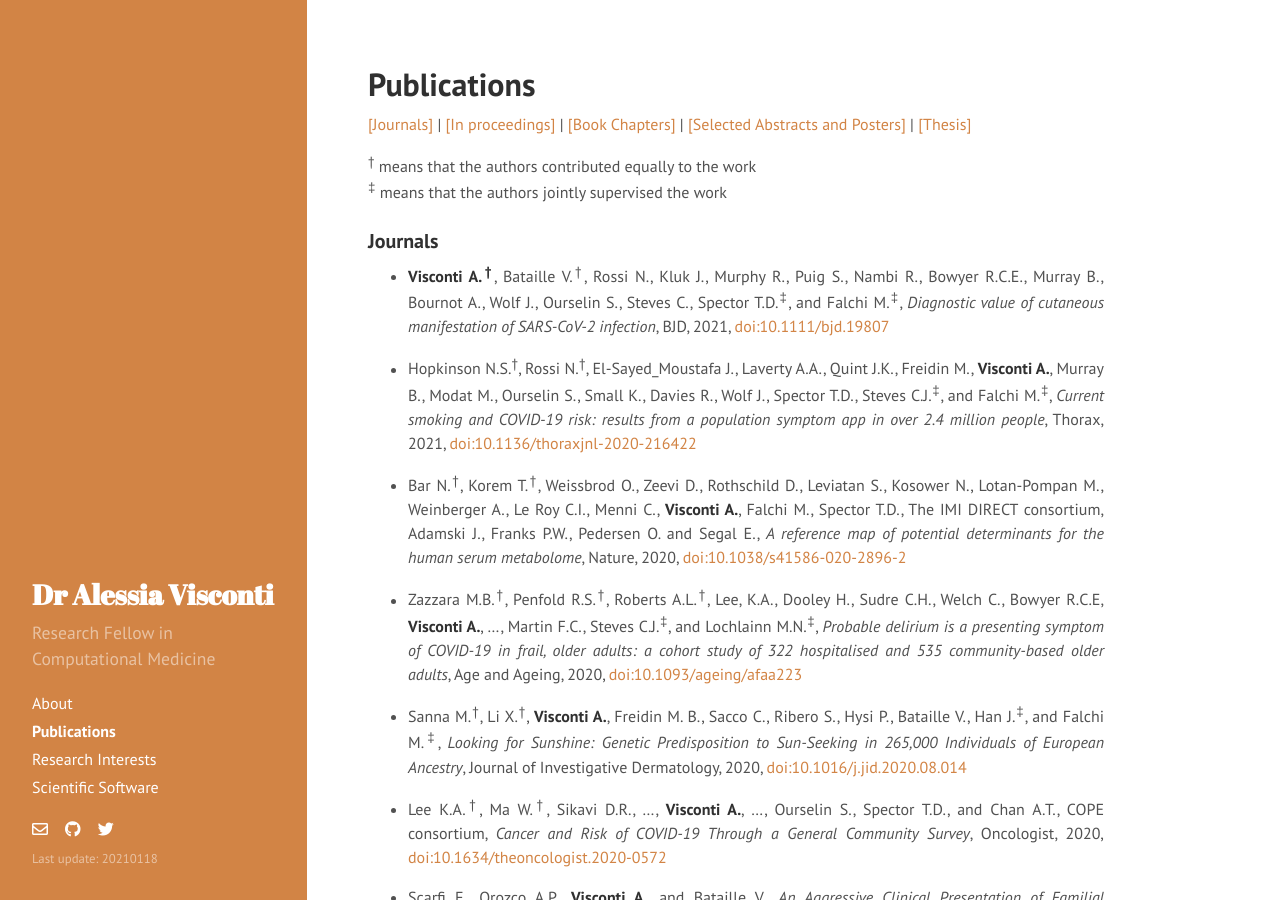
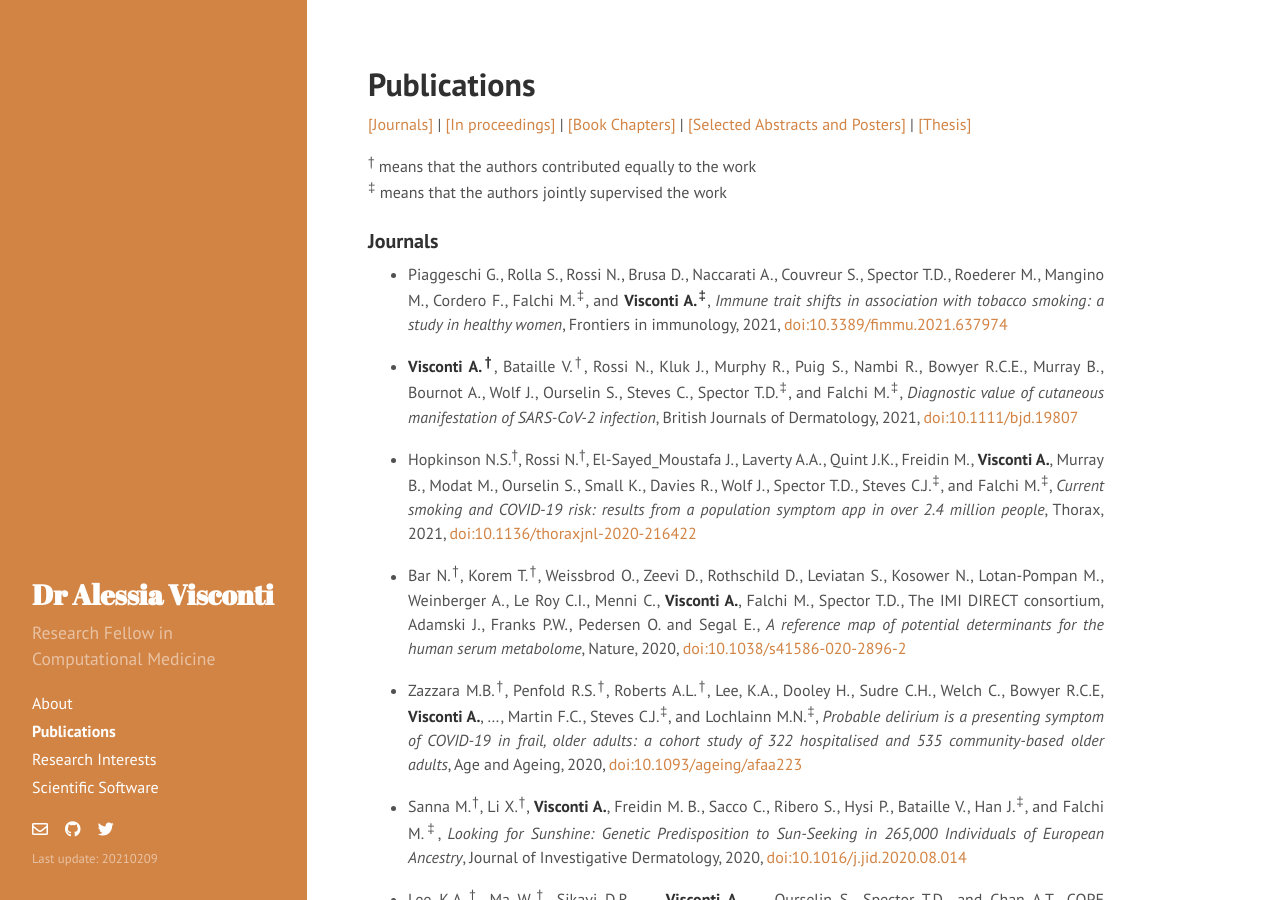
Before and after one commit to alesssia/alesssia.github.io, a Jekyll site: the page built from publications.md, in a window 1280 px wide and 900 px high. Built offline with Jekyll 4.4.1, drawn with Linux system fonts in a browser that asks for light colours; nearby versions of some CDN libraries; a style sheet for code colours, icons or effects is not loaded.

Commit message:
Added Front Immunol to publications

```diff
--- a/_config.yml
+++ b/_config.yml
@@ -11,7 +11,7 @@ tagline:     ''
 description: 'Research Fellow in Computational Medicine'
 url:         http://alesssia.github.io/
 baseurl:     /
-lastmod:    '20210118'
+lastmod:    '20210209'
 
 author:
   name:      'Alessia Visconti'
--- a/publications.md
+++ b/publications.md
@@ -16,7 +16,9 @@ title: Publications
 
 ###  Journals
 
-- **Visconti A.<sup>†</sup>**, Bataille V.<sup>†</sup>, Rossi N., Kluk J., Murphy R., Puig S., Nambi R., Bowyer R.C.E., Murray B., Bournot A., Wolf J., Ourselin S., Steves C., Spector T.D.<sup>‡</sup>, and Falchi M.<sup>‡</sup>, *Diagnostic value of cutaneous manifestation of SARS-CoV-2 infection*, BJD, 2021, [doi:10.1111/bjd.19807](https://onlinelibrary.wiley.com/doi/10.1111/bjd.19807)
+- Piaggeschi G., Rolla S., Rossi N., Brusa D., Naccarati A., Couvreur S., Spector T.D., Roederer M., Mangino M., Cordero F., Falchi M.<sup>‡</sup>, and **Visconti A.<sup>‡</sup>**, *Immune trait shifts in association with tobacco smoking: a study in healthy women*, Frontiers in immunology, 2021, [doi:10.3389/fimmu.2021.637974](https://www.frontiersin.org/articles/10.3389/fimmu.2021.637974)
+
+- **Visconti A.<sup>†</sup>**, Bataille V.<sup>†</sup>, Rossi N., Kluk J., Murphy R., Puig S., Nambi R., Bowyer R.C.E., Murray B., Bournot A., Wolf J., Ourselin S., Steves C., Spector T.D.<sup>‡</sup>, and Falchi M.<sup>‡</sup>, *Diagnostic value of cutaneous manifestation of SARS-CoV-2 infection*, British Journals of Dermatology, 2021, [doi:10.1111/bjd.19807](https://onlinelibrary.wiley.com/doi/10.1111/bjd.19807)
 
 - Hopkinson N.S.<sup>†</sup>, Rossi N.<sup>†</sup>, El-Sayed_Moustafa J., Laverty A.A., Quint J.K., Freidin M., **Visconti A.**, Murray B., Modat M., Ourselin S., Small K., Davies R., Wolf J., Spector T.D., Steves C.J.<sup>‡</sup>, and Falchi M.<sup>‡</sup>, *Current smoking and COVID-19 risk: results from a population symptom app in over 2.4 million people*, Thorax, 2021, [doi:10.1136/thoraxjnl-2020-216422](https://thorax.bmj.com/content/early/2021/01/05/thoraxjnl-2020-216422.full)
 
```
Also changed, not shown: 2 other files.
